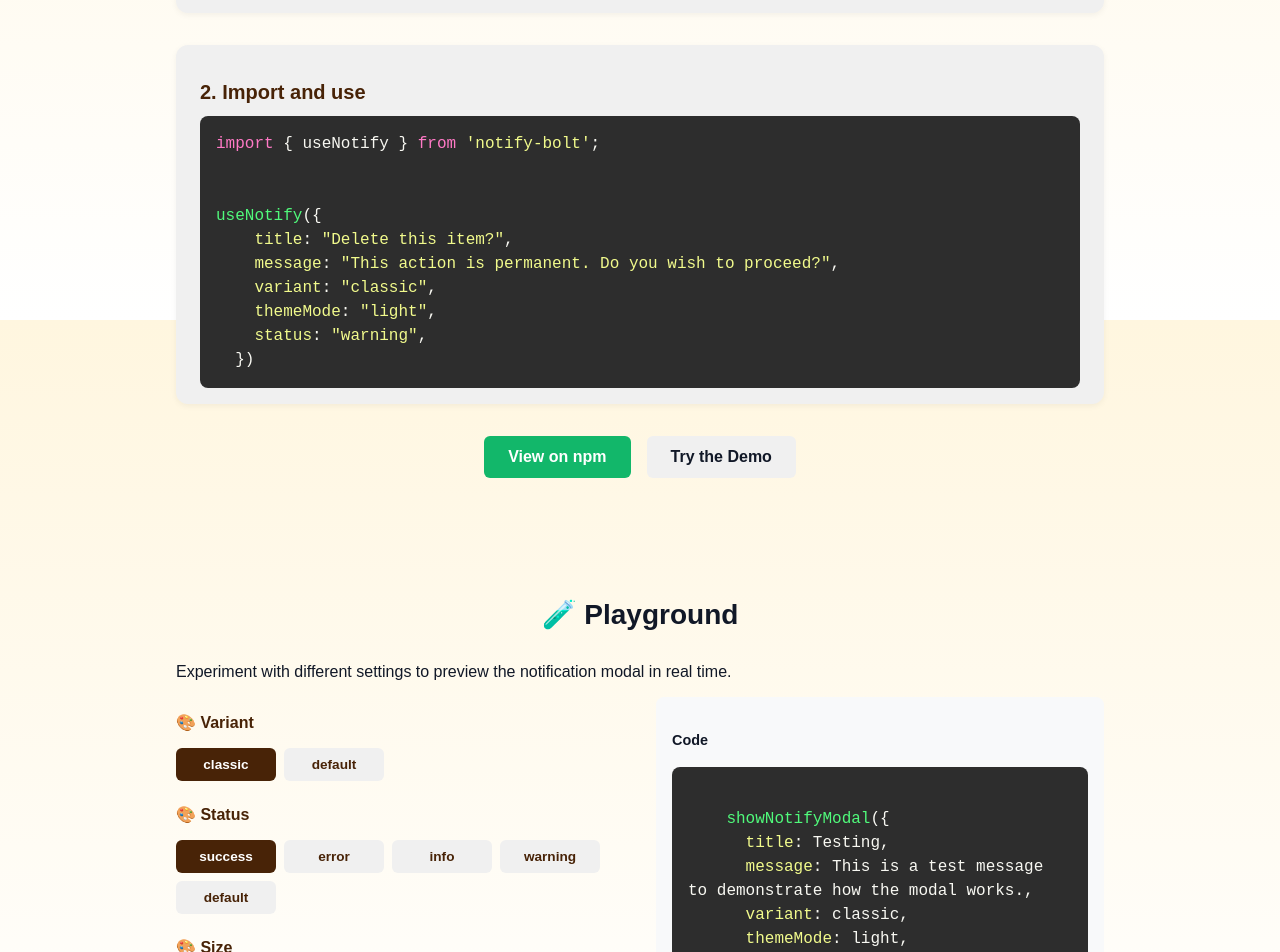
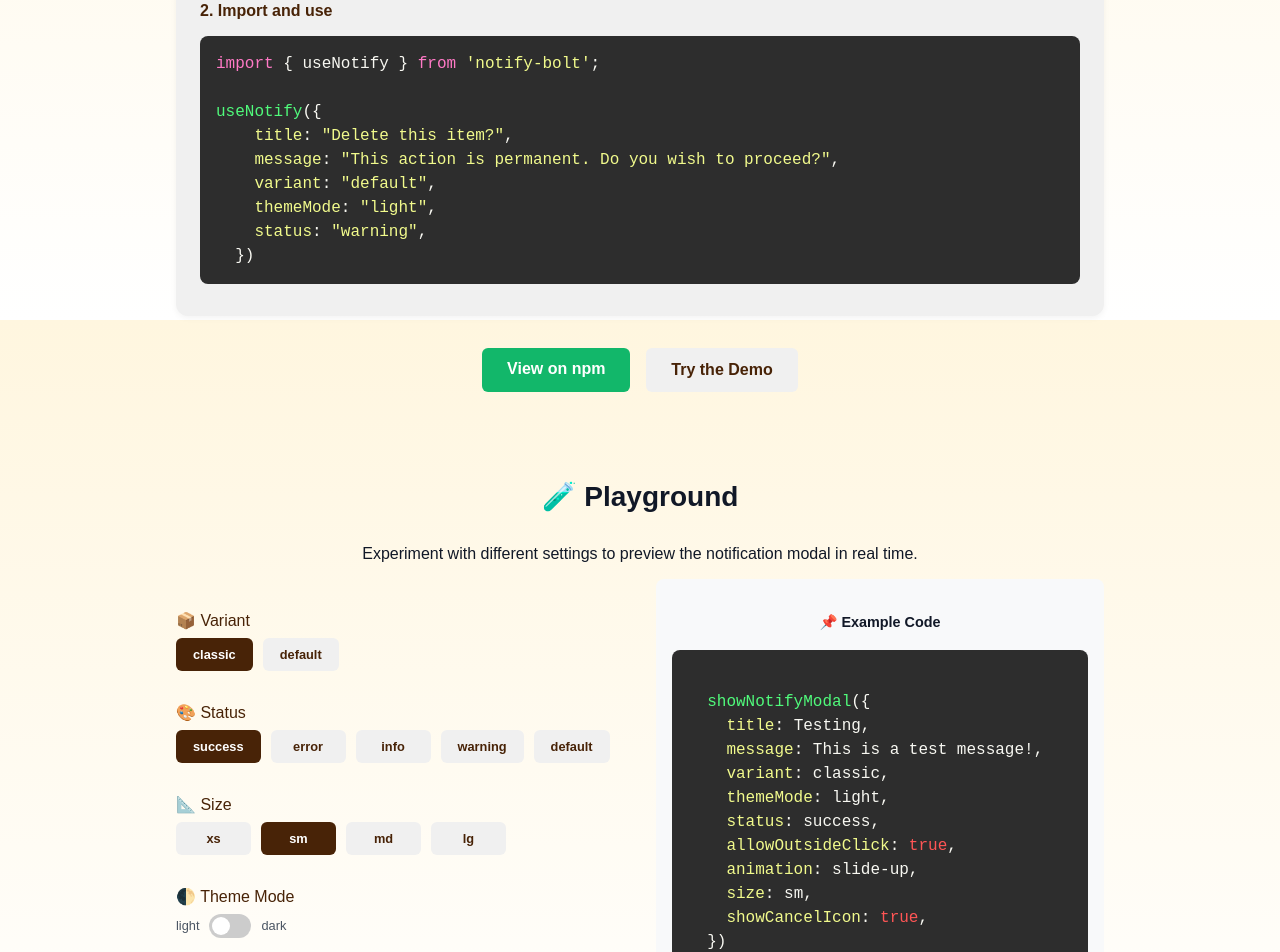
Before and after one commit to codx-ak/notify-bolt, a React (Vite) app: page / in a window 1280 px wide. Shown: the part 1280-2232 px from the top of the page. Built offline with nearby package versions, Linux system fonts and the light colour scheme.

Commit message:
styles update

```diff
--- a/src/components/Playground.tsx
+++ b/src/components/Playground.tsx
@@ -1,11 +1,11 @@
-import React, { useState } from "react";
+import React, { useEffect, useState } from "react";
 import { showNotifyModal, NotifyModalProps } from "notify-bolt";
-import { MdFindInPage } from "react-icons/md";
+import Prism from "prismjs";
 
 const PlaygroundSection = () => {
   const [options, setOptions] = useState<Partial<NotifyModalProps>>({
     title: "Testing",
-    message: "This is a test message to demonstrate how the modal works.",
+    message: "This is a test message!",
     allowOutsideClick: true,
     animation: "slide-up",
     size: "sm",
@@ -15,6 +15,9 @@ const PlaygroundSection = () => {
     variant: "classic",
   });
 
+  useEffect(() => {
+    Prism.highlightAll();
+  }, [options]);
   return (
     <section className="playground-section">
       <h2 className="playground-heading">🧪 Playground</h2>
@@ -26,7 +29,7 @@ const PlaygroundSection = () => {
       {/* Status Section */}
       <div className="playground-row">
         <div className="playground-options">
-          <h3>🎨 Variant</h3>
+          <h3>📦 Variant</h3>
           <div className="button-group">
             {["classic", "default"].map((type) => (
               <button
@@ -64,7 +67,7 @@ const PlaygroundSection = () => {
             ))}
           </div>
 
-          <h3>🎨 Size</h3>
+          <h3>📐 Size</h3>
           <div className="button-group">
             {["xs", "sm", "md", "lg"].map((type) => (
               <button
@@ -84,7 +87,7 @@ const PlaygroundSection = () => {
           <h3>🌓 Theme Mode</h3>
           <div className="toggle-group">
             <label className="switch-label">
-              <span>light mode</span>
+              <span>light </span>
               <input
                 type="checkbox"
                 checked={options.themeMode === "dark"}
@@ -96,18 +99,18 @@ const PlaygroundSection = () => {
                 }
               />
               <span className="switch-slider"></span>
-              <span>dark mode</span>
+              <span>dark </span>
             </label>
           </div>
 
-          <h3>✅ Animation</h3>
+          <h3>⭐ Animation</h3>
           <div className="button-group">
             {[
-              "fade",
               "slide-up",
               "slide-down",
               "slide-left",
               "slide-right",
+              "fade",
               "zoom-in",
               "zoom-out",
             ].map((type) => (
@@ -128,8 +131,8 @@ const PlaygroundSection = () => {
 
         <div>
           <div className="playground-code">
-            <h4>Code</h4>
-            <pre className="code-block">
+            <h4>📌 Example Code</h4>
+            <pre className="code-block" style={{ textAlign: "start" }}>
               <code className="language-javascript">{`
   showNotifyModal({
     title: ${options.title},
@@ -141,16 +144,17 @@ const PlaygroundSection = () => {
     animation: ${options.animation},
     size: ${options.size},
     showCancelIcon: ${options.showCancelIcon},
-    })`}</code>
+  })
+`}</code>
             </pre>
-          </div>
             <div style={{ textAlign: "center", marginTop: "2rem" }}>
               <button
                 className="btn primary"
                 onClick={() => showNotifyModal(options)}
               >
-              <MdFindInPage /> Preview Modal
+                Preview Modal
               </button>
+            </div>
           </div>
         </div>
       </div>
--- a/src/components/Steps.tsx
+++ b/src/components/Steps.tsx
@@ -6,7 +6,7 @@ const SetupSection = () => {
     showNotifyModal({
       title: "Delete this item?",
       message: "This action is permanent. Do you wish to proceed?",
-      variant: "classic",
+      variant: "default",
       themeMode: "light",
       status: "warning",
     });
@@ -33,11 +33,10 @@ const SetupSection = () => {
         <pre className="code-block">
           <code className="language-javascript">{`import { useNotify } from 'notify-bolt';
 
-
 useNotify({
     title: "Delete this item?",
     message: "This action is permanent. Do you wish to proceed?",
-    variant: "classic",
+    variant: "default",
     themeMode: "light",
     status: "warning",
   })
--- a/src/index.css
+++ b/src/index.css
@@ -1,32 +1,32 @@
 :root {
   --font-family: "Poppins", sans-serif;
 
+  /* Brand Colors */
   --brand-color: #482307;
-  /* Background gradient */
-  --bg-gradient-start: #fff6df; /* Light yellowish */
-  --bg-gradient-end: #ffffff;
-
-  /* Brand Colors */
-  --color-primary: #12b76a; /* Soft green */
+  --color-primary: #12b76a;
   --color-primary-hover: #0f9e59;
-
-  --color-secondary: #f0f0f0; /* Very light gray */
+  --color-secondary: #f0f0f0;
   --color-secondary-hover: #e4e4e4;
 
-  --color-heading: #111827; /* Dark gray */
-  --color-subtitle: #4b5563; /* Medium gray */
-  --color-link: #6366f1; /* Indigo for links */
+  --color-heading: #111827;
+  --color-subtitle: #4b5563;
+  --color-link: #6366f1;
 
-  --text-muted: rgb(161 114 78 / 1);
+  --text-muted: rgb(161 114 78);
   --text-opacity: 1;
+
+  /* Background Gradient */
+  --bg-gradient-start: #fff6df;
+  --bg-gradient-end: #ffffff;
 }
 
-html {
+/* Base Styles */
+html,
+body {
   margin: 0;
   font-family: var(--font-family);
   color: var(--color-heading);
-
-  background-image: linear-gradient(
+  background: linear-gradient(
     to bottom,
     var(--bg-gradient-start),
     var(--bg-gradient-end)
@@ -38,27 +38,13 @@ html {
   transition: background-color 0.3s, color 0.3s;
 }
 
-body {
-  margin: 0;
-  font-family: var(--font-family);
-  color: var(--color-heading);
-
-  background-image: linear-gradient(
-    to bottom,
-    var(--bg-gradient-start),
-    var(--bg-gradient-end)
-  );
-  background-repeat: no-repeat;
-  background-attachment: fixed;
-  background-size: cover;
-  min-height: 100vh;
-  transition: background-color 0.3s, color 0.3s;
-}
-
-.app {
+.app,
+.features-section,
+.setup-section,
+.playground-section {
   max-width: 960px;
   margin: 0 auto;
-  padding: 2rem;
+  padding: 2rem 1rem;
   text-align: center;
 }
 
@@ -68,30 +54,30 @@ body {
   flex-direction: column;
   align-items: center;
   padding-bottom: 4rem;
-  text-align: center;
 }
 
 .logo-container {
-  margin-bottom: 0rem;
-  animation: slide-in 0.4s ease-out both;
+  margin-bottom: 0;
+  animation: slide-in 1s ease-out both;
 }
 
 .logo {
+  width: 100%;
   height: 250px;
-  width: 100%;
   transition: all 0.3s ease;
 }
+
 .header-text {
   max-width: 700px;
   margin: 0 auto;
-  animation: fade-in 0.5s ease-in-out both;
+  animation: fade-in 1s ease-in-out both;
 }
 
 .header-title {
   font-size: 2.25rem;
   font-weight: 700;
   color: var(--brand-color);
-  margin-bottom: 0;
+  margin-bottom: 0.5rem;
 }
 
 .header-subtitle {
@@ -109,17 +95,21 @@ body {
   flex-wrap: wrap;
 }
 
-.btn {
+/* Buttons */
+.btn,
+.option-btn,
+.toggle-btn {
   padding: 0.75rem 1.5rem;
   border-radius: 6px;
   font-size: 1rem;
   font-weight: 600;
   text-decoration: none;
   transition: background-color 0.2s ease;
+  cursor: pointer;
+  min-width: 100px;
 }
 
 .primary {
-  outline: none;
   border: none;
   background-color: var(--color-primary);
   color: white;
@@ -129,50 +119,77 @@ body {
   background-color: var(--color-primary-hover);
 }
 
-.secondary {
+.secondary,
+.option-btn,
+.toggle-btn {
   background-color: var(--color-secondary);
-  color: var(--color-heading);
-  border: none;
-  outline: none;
+  color: var(--brand-color);
+  border: 1px solid transparent;
 }
 
-.secondary:hover {
+.secondary:hover,
+.option-btn:hover,
+.toggle-btn:hover {
   background-color: var(--color-secondary-hover);
+}
+
+.option-btn.active,
+.toggle-btn.active {
+  background-color: var(--brand-color);
+  color: white;
 }
 
 /* Animations */
 @keyframes slide-in {
-  from {
-    transform: translateY(-10px);
+  0% {
     opacity: 0;
+    transform: translateY(-100px);
   }
-  to {
-    transform: translateY(0);
-    opacity: 1;
+  25% {
+    opacity: 0.25;
+    transform: translateY(-75);
   }
-}
-
-@keyframes fade-in {
-  from {
-    opacity: 0;
-    transform: translateY(10px);
+  50% {
+    opacity: 0.5;
+    transform: translateY(-50);
   }
-  to {
+  75% {
+    opacity: 0.75;
+    transform: translateY(-25);
+  }
+  100% {
     opacity: 1;
     transform: translateY(0);
   }
 }
 
-/* features  */
-
-.features-section {
-  padding: 4rem 1rem;
-  max-width: 960px;
-  margin: 0 auto;
-  text-align: center;
-  animation: fade-in 0.5s ease-in-out both;
+@keyframes fade-in {
+  0% {
+    opacity: 0;
+    transform: translateY(100px);
+  }
+  25% {
+    opacity: 0.25;
+    transform: translateY(75);
+  }
+  50% {
+    opacity: 0.5;
+    transform: translateY(50);
+  }
+  75% {
+    opacity: 0.75;
+    transform: translateY(25);
+  }
+  100% {
+    opacity: 1;
+    transform: translateY(0);
+  }
 }
 
+/* Features Section */
+.features-section {
+  animation: fade-in 1.1s ease-in-out both;
+}
 .features-heading {
   font-size: 1.5rem;
   font-weight: 700;
@@ -189,7 +206,6 @@ body {
 .feature-item {
   display: flex;
   align-items: center;
-  justify-content: flex-start;
   gap: 0.75rem;
   font-weight: 600;
   color: var(--brand-color);
@@ -200,25 +216,20 @@ body {
   display: flex;
   align-items: center;
   justify-content: center;
-  flex-shrink: 0;
   background-color: #e9f8f1;
   border-radius: 999px;
   padding: 0.4rem;
 }
 
-/* steps */
+/* Setup Section */
+
 .setup-section {
-  padding: 2rem 1rem;
-  max-width: 960px;
-  margin: 0 auto;
-  text-align: center;
-  animation: fade-in 0.6s ease-in-out both;
+  animation: fade-in 1.2s ease-in-out both;
 }
 
 .setup-heading {
   font-size: 2rem;
   font-weight: 700;
-  color: var(--color-heading);
   margin-bottom: 1rem;
 }
 
@@ -243,43 +254,28 @@ body {
 }
 
 .step-title {
-  font-size: 1.25rem;
+  font-size: 1rem;
   font-weight: 600;
   color: var(--brand-color);
   margin-bottom: 0.75rem;
-}
-
-.code-block {
-  background-color: #1e1e1e;
-  color: #dcdcdc;
-  padding: 1rem;
-  border-radius: 8px;
-  overflow-x: auto;
-  font-family: "Courier New", monospace;
-  font-size: 0.95rem;
+  margin-top: 0;
 }
 
 .setup-cta {
   margin-top: 2rem;
   display: flex;
   justify-content: center;
+  flex-wrap: wrap;
   gap: 1rem;
-  flex-wrap: wrap;
 }
 
 /* Playground Section */
 .playground-section {
-  padding: 4rem 1rem;
-  max-width: 960px;
-  margin: 0 auto;
-  text-align: left;
-  animation: fade-in 0.5s ease-in-out both;
+  animation: fade-in 1.2s ease-in-out both;
 }
-
 .playground-heading {
   font-size: 1.75rem;
   font-weight: 700;
-  color: var(--color-heading);
   margin-bottom: 2rem;
   text-align: center;
 }
@@ -298,35 +294,16 @@ body {
   font-size: 1rem;
   margin-bottom: 1rem;
   color: var(--brand-color);
+  text-align: start;
+  margin-top: 2rem;
+  margin-bottom: 0.5rem;
+  font-weight: 500;
 }
-
-.option-btn,
-.toggle-btn {
+.option-btn {
   padding: 0.5rem 1rem;
-  border-radius: 6px;
-  font-size: 0.85rem;
-  font-weight: 600;
-  margin-right: 0.5rem;
-  margin-bottom: 0.5rem;
-  background-color: var(--color-secondary);
-  border: 1px solid transparent;
-  color: var(--brand-color);
-  cursor: pointer;
-  transition: all 0.2s ease-in-out;
-  min-width: 100px;
+  font-size: 0.8rem;
+  min-width: 75px;
 }
-
-.option-btn:hover,
-.toggle-btn:hover {
-  background-color: var(--color-secondary-hover);
-}
-
-.option-btn.active,
-.toggle-btn.active {
-  background-color: var(--brand-color);
-  color: #fff;
-}
-
 .playground-code {
   background-color: #f8f9fa;
   border-radius: 8px;
@@ -334,28 +311,35 @@ body {
   font-size: 0.9rem;
   overflow-x: auto;
 }
-
+/* Code Block */
 .code-block {
-  background-color: #f0f0f0;
-  border-radius: 6px;
+  background-color: #2d2d2d;
+  color: #f8f8f2;
   padding: 1rem;
-  font-family: "Courier New", Courier, monospace;
+  border-radius: 8px;
+  overflow-x: auto;
+  font-family: "Courier New", monospace;
+  font-size: 1rem;
+  line-height: 1.5;
   white-space: pre-wrap;
-  line-height: 1.5;
-  color: #1e293b;
+  word-wrap: break-word;
 }
 
+/* Switch / Toggle */
 .toggle-group,
 .button-group {
   display: flex;
   flex-wrap: wrap;
+  gap: 10px;
 }
+
 .switch-label {
   display: flex;
   align-items: center;
   justify-content: space-between;
-  margin-top: 1rem;
   font-weight: 500;
+  font-size: 0.8rem;
+  gap: 10px;
   color: var(--color-subtitle);
 }
 
@@ -363,7 +347,7 @@ body {
   display: none;
 }
 
-.switch-label .switch-slider {
+.switch-slider {
   width: 42px;
   height: 24px;
   background-color: #ccc;
@@ -373,7 +357,7 @@ body {
   cursor: pointer;
 }
 
-.switch-label .switch-slider::before {
+.switch-slider::before {
   content: "";
   position: absolute;
   top: 3px;
@@ -385,13 +369,14 @@ body {
   transition: transform 0.2s;
 }
 
-.switch-label input:checked + .switch-slider {
+input:checked + .switch-slider {
   background-color: var(--brand-color);
 }
 
-.switch-label input:checked + .switch-slider::before {
+input:checked + .switch-slider::before {
   transform: translateX(18px);
 }
+
 /* Footer */
 .footer {
   text-align: center;
@@ -401,10 +386,6 @@ body {
   color: var(--text-muted);
 }
 
-.footer-links {
-  margin-bottom: 0.5rem;
-}
-
 .footer-links a {
   margin: 0 12px;
   color: var(--brand-color);
@@ -412,39 +393,9 @@ body {
   font-weight: 500;
 }
 
-.footer-meta {
-  margin-bottom: 0.5rem;
-}
-
 .footer-meta a {
   color: var(--text-muted);
   text-decoration: underline;
-}
-
-/* Code block styling */
-.code-block {
-  background-color: #2d2d2d; /* Dark background */
-  color: #f8f8f2; /* Light text */
-  padding: 1rem;
-  border-radius: 8px;
-  overflow-x: auto;
-  font-family: "Courier New", monospace;
-  font-size: 1rem;
-  line-height: 1.5;
-  white-space: pre-wrap;
-  word-wrap: break-word;
-}
-
-pre {
-  margin: 0;
-  padding: 0;
-}
-
-.code-block code {
-  display: block;
-  overflow-x: auto;
-  white-space: pre-wrap;
-  word-wrap: break-word;
 }
 
 /* PrismJS Syntax Highlighting */
@@ -455,11 +406,16 @@ pre {
   color: #6a9955;
 }
 
-.token.punctuation {
+.token.punctuation,
+.token.operator,
+.token.entity,
+.token.url,
+.token.variable {
   color: #f8f8f2;
 }
 
-.token.keyword {
+.token.keyword,
+.token.class-name {
   color: #ff79c6;
 }
 
@@ -468,7 +424,8 @@ pre {
   color: #8be9fd;
 }
 
-.token.property {
+.token.property,
+.token.string {
   color: #f1fa8c;
 }
 
@@ -476,42 +433,19 @@ pre {
   color: #50fa7b;
 }
 
-.token.string {
-  color: #f1fa8c;
-}
-
 .token.number {
   color: #bd93f9;
 }
 
-.token.boolean {
-  color: #ffb86c;
-}
-
-.token.class-name {
-  color: #ff79c6;
-}
-
-.token.operator,
-.token.entity,
-.token.url {
-  color: #f8f8f2;
-}
-
-.token.variable {
-  color: #f8f8f2;
-}
-
+.token.boolean,
 .token.regex,
 .token.important {
   color: #ff5555;
 }
 
-.token.important,
 .token.bold {
   font-weight: bold;
 }
-
 .token.italic {
   font-style: italic;
 }
```
Lines whose indentation alone changed are shown as unchanged.
